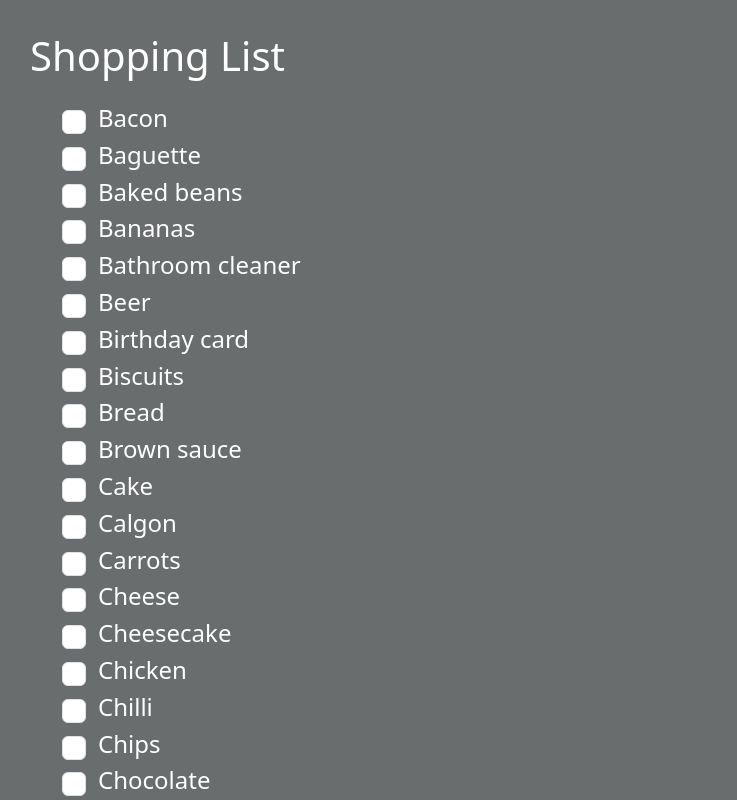
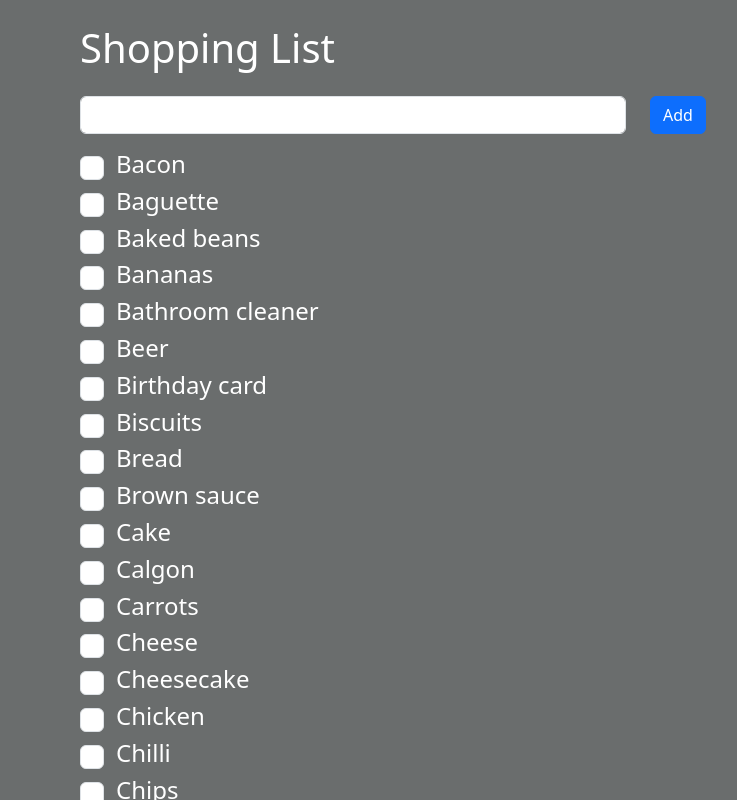
Before and after one commit to DoctorTone/ShoppingList, a React (Vite) app: page / in a window 1280 px wide. Shown: the top 800 px of the page, without its empty margins (2-739 px from the left). Built offline with nearby package versions, Linux system fonts and the light colour scheme.

Commit message:
Add extra items

```diff
--- a/src/App.tsx
+++ b/src/App.tsx
@@ -1,12 +1,15 @@
 import ShoppingList from "./components/ShoppingList";
+import Container from "react-bootstrap/Container";
 
 function App() {
   return (
     <>
-      <div>
-        <h1 className="mb-4">Shopping List</h1>
+      <Container>
+        <div>
+          <h1 className="mt-4 mb-4">Shopping List</h1>
+        </div>
         <ShoppingList />
-      </div>
+      </Container>
     </>
   );
 }
--- a/src/components/ShoppingList.tsx
+++ b/src/components/ShoppingList.tsx
@@ -1,5 +1,8 @@
 import { useStore } from "../state/store";
 import Form from "react-bootstrap/Form";
+import Row from "react-bootstrap/Row";
+import Col from "react-bootstrap/Col";
+import Button from "react-bootstrap/Button";
 
 const ShoppingList = () => {
   const shoppingItems = useStore((state) => state.shoppingItems);
@@ -16,7 +19,27 @@
     </li>
   ));
 
-  return <ul>{shoppingListItems}</ul>;
+  const addItem = () => {};
+
+  return (
+    <>
+      <Form onSubmit={addItem} className="mb-3">
+        <Row>
+          <Col xs={6}>
+            <Form.Control type="text" />
+          </Col>
+          <Col xs={4}>
+            <Button type="submit" variant="primary">
+              Add
+            </Button>
+          </Col>
+        </Row>
+      </Form>
+      <Row>
+        <ul>{shoppingListItems}</ul>
+      </Row>
+    </>
+  );
 };
 
 export default ShoppingList;
--- a/src/css/shopping.css
+++ b/src/css/shopping.css
@@ -2,7 +2,6 @@
   background-color: rgb(106, 109, 109);
   color: white;
   margin: 0;
-  padding: 2rem;
   height: 100%;
   overflow: scroll;
   overflow-x: hidden;
```
